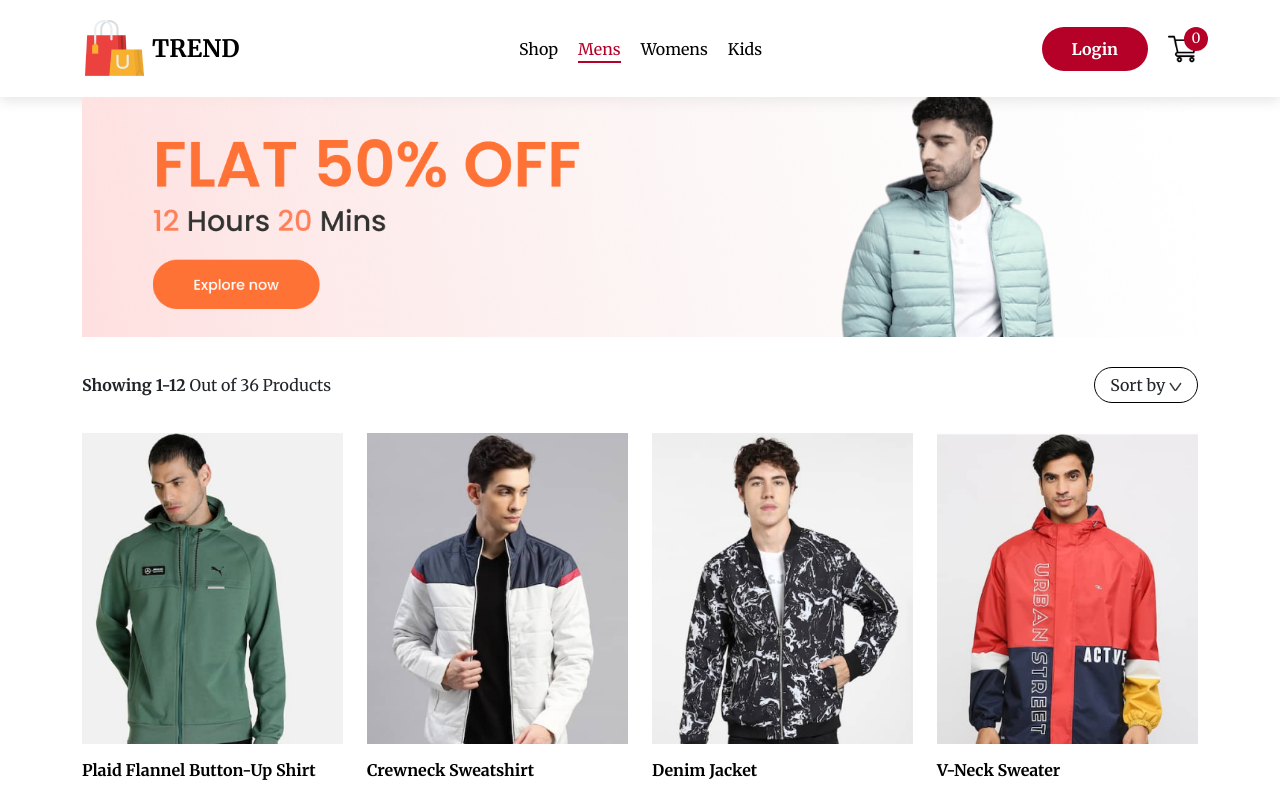
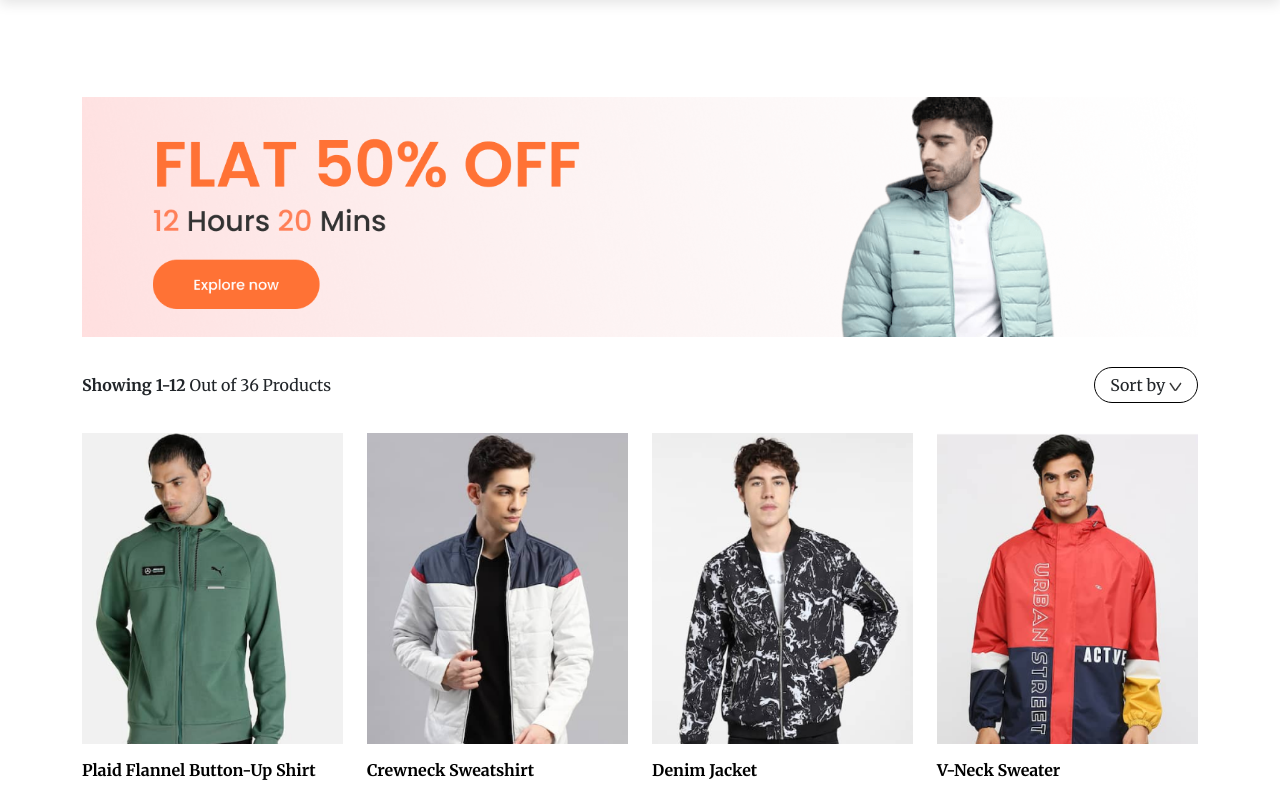
Before and after one commit to ganpatsundesha/E-Commerce, a React (Vite) app in the folder Frontend/: page /men in a window 1280 px wide. Shown: the top 798 px of the page. Built offline with nearby package versions, Linux system fonts and the light colour scheme.

Commit message:
done header resoinsive

```diff
--- a/Frontend/src/Components/Header/Header.jsx
+++ b/Frontend/src/Components/Header/Header.jsx
@@ -1,4 +1,4 @@
-import React from 'react';
+import React, { useEffect, useState } from 'react';
 import "./style.scss";
 import Container from '../Container/Container';
 import Logo from '../../Assets/Images/logo.png';
@@ -10,8 +10,23 @@ import { UseShopContext } from '../../Context/ShopContext';
 const Header = () => {
     const { cartItem } = UseShopContext()
 
+    // Responsive Menu
+    const [mobileNav, setMobileNav] = useState(false)
+
+    // Header scroll Ups and down while scroll page
+    const [position, setPosition] = useState(window.pageYOffset)
+    const [visible, setVisible] = useState(true)
+    useEffect(() => {
+        const handelScroll = () => {
+            let moving = window.pageYOffset
+            setPosition(moving)
+            setVisible(position > moving)
+        }
+        window.addEventListener("scroll", handelScroll);
+    }, [position])
+
     return (
-        <header className='header'>
+        <header className={`header ${visible}`}>
             <Container>
                 <div className="dekstop">
                     <div className="site-logo">
@@ -28,18 +43,18 @@ const Header = () => {
                         <Link to="cart"><img src={Cart} alt="cart" /></Link>
                         <div className="cart-counter">{cartItem.length > 9 ? '9+' : cartItem.length}</div>
                     </div>
-                    <div className="toggle"><span></span></div>
+                    <div className={`toggle ${mobileNav ? "active" : ""}`} onClick={() => setMobileNav(!mobileNav)}><span></span></div>
                 </div>
-                <div className="mobile">
+                <div className={`mobile ${mobileNav ? "active" : ""}`}>
                     <ul className="nav">
-                        <li><NavLink to="/">Shop</NavLink></li>
-                        <li><NavLink to="/men">Mens</NavLink></li>
-                        <li><NavLink to="/women">Womens</NavLink></li>
-                        <li><NavLink to="/Kid">Kids</NavLink></li>
+                        <li><NavLink to="/" onClick={() => setMobileNav(false)}>Shop</NavLink></li>
+                        <li><NavLink to="/men" onClick={() => setMobileNav(false)}>Mens</NavLink></li>
+                        <li><NavLink to="/women" onClick={() => setMobileNav(false)}>Womens</NavLink></li>
+                        <li><NavLink to="/Kid" onClick={() => setMobileNav(false)}>Kids</NavLink></li>
                     </ul>
                 </div>
             </Container>
-        </header>
+        </header >
     )
 }
 
--- a/Frontend/src/Components/Header/style.scss
+++ b/Frontend/src/Components/Header/style.scss
@@ -1,14 +1,36 @@
 @import "../../mixins.scss";
+
+.header.true {
+    transform: translate3d(0, 0, 0);
+}
+
+.header.false {
+    transform: translate3d(0, -77px, 0);
+
+    @include xsm {
+        transform: translate3d(0, -97px, 0);
+    }
+}
 
 .header {
     padding: 16px 0;
     box-shadow: rgba(0, 0, 0, 0.1) 0px 4px 12px;
+    position: fixed;
+    top: 0;
+    width: 100%;
+    z-index: 9999;
+    background: var(--white);
+    transition: all 0.4s;
 
     .dekstop {
         display: flex;
         align-items: center;
         justify-content: unset;
-        gap: 16px;
+        gap: 5px;
+
+        @include xxsm {
+            gap: 16px;
+        }
 
         @include md {
             justify-content: space-between;
@@ -76,16 +98,33 @@
     .loginCart {
         display: flex;
         align-items: center;
-        gap: 20px;
         position: relative;
         margin-left: auto;
+        gap: 5px;
+
+        @include xxsm {
+            gap: 20px;
+        }
 
         @include md {
             margin-left: unset;
         }
 
+        .cta-btn {
+            font-size: 12px;
+            padding: 5px 15px;
+
+            @include xxsm {
+                font-size: 16px;
+            }
+        }
+
         img {
-            max-width: 30px;
+            max-width: 25px;
+
+            @include xxsm {
+                max-width: 30px;
+            }
         }
 
         .cart-counter {
@@ -94,15 +133,21 @@
             top: 0;
             background: var(--lightRed);
             color: var(--white);
-            font-size: 14px;
+            font-size: 12px;
             font-weight: 400;
             padding: 3px;
             border-radius: 50%;
-            width: 24px;
-            height: 24px;
+            width: 20px;
+            height: 20px;
             display: flex;
             align-items: center;
             justify-content: center;
+
+            @include xxsm {
+                font-size: 14px;
+                width: 24px;
+                height: 24px;
+            }
         }
     }
 
@@ -117,8 +162,14 @@
     }
 
     .mobile {
+        display: none;
+
         .nav {
             display: flex;
+            flex-direction: column;
+            align-items: flex-start;
+            gap: 5px;
+            margin-top: 20px;
 
             @include md {
                 display: none;
@@ -126,33 +177,63 @@
         }
     }
 
+    .mobile.active {
+        display: block;
+    }
+
     .toggle {
-        display: block;
+        display: flex;
+        align-items: center;
         height: 20px;
         width: 30px;
         margin-left: 12px;
+        cursor: pointer;
 
         @include md {
             display: none;
         }
 
         span {
-            height: 20px;
+            height: 15px;
             width: 30px;
             display: block;
-            border-top: 3px solid var(--lightRed);
-            border-bottom: 3px solid var(--lightRed);
             position: relative;
+            transition: all 0.4s;
 
-            &::after {
+            &::after,
+            &:before {
                 content: "";
                 position: absolute;
                 width: 100%;
                 height: 3px;
-                top: 50%;
+                top: 0;
                 left: 0;
                 background: var(--lightRed);
                 transform: translateY(-50%);
+                transition: all 0.4s;
+            }
+
+            &:before {
+                bottom: 0;
+                top: unset;
+            }
+        }
+    }
+
+    .toggle.active {
+        span {
+            border: none;
+
+            &::after {
+                top: 50%;
+                transform: translateY(-50%) rotate(45deg);
+                bottom: unset;
+            }
+
+            &::before {
+                top: 50%;
+                transform: translateY(-50%) rotate(-45deg);
+                bottom: unset;
             }
         }
     }
--- a/Frontend/src/Pages/ShopCategory/style.scss
+++ b/Frontend/src/Pages/ShopCategory/style.scss
@@ -24,6 +24,7 @@
             border: 1px solid var(--black);
             cursor: pointer;
             border-radius: 30px;
+            white-space: nowrap;
         }
     }
 
--- a/Frontend/src/index.scss
+++ b/Frontend/src/index.scss
@@ -44,6 +44,14 @@ a {
     transition: all 0.4s;
     font-size: 16px;
     font-weight: 400;
+}
+
+main {
+    padding-top: 77px;
+
+    @include xsm {
+        padding-top: 97px;
+    }
 }
 
 // Typography
```
